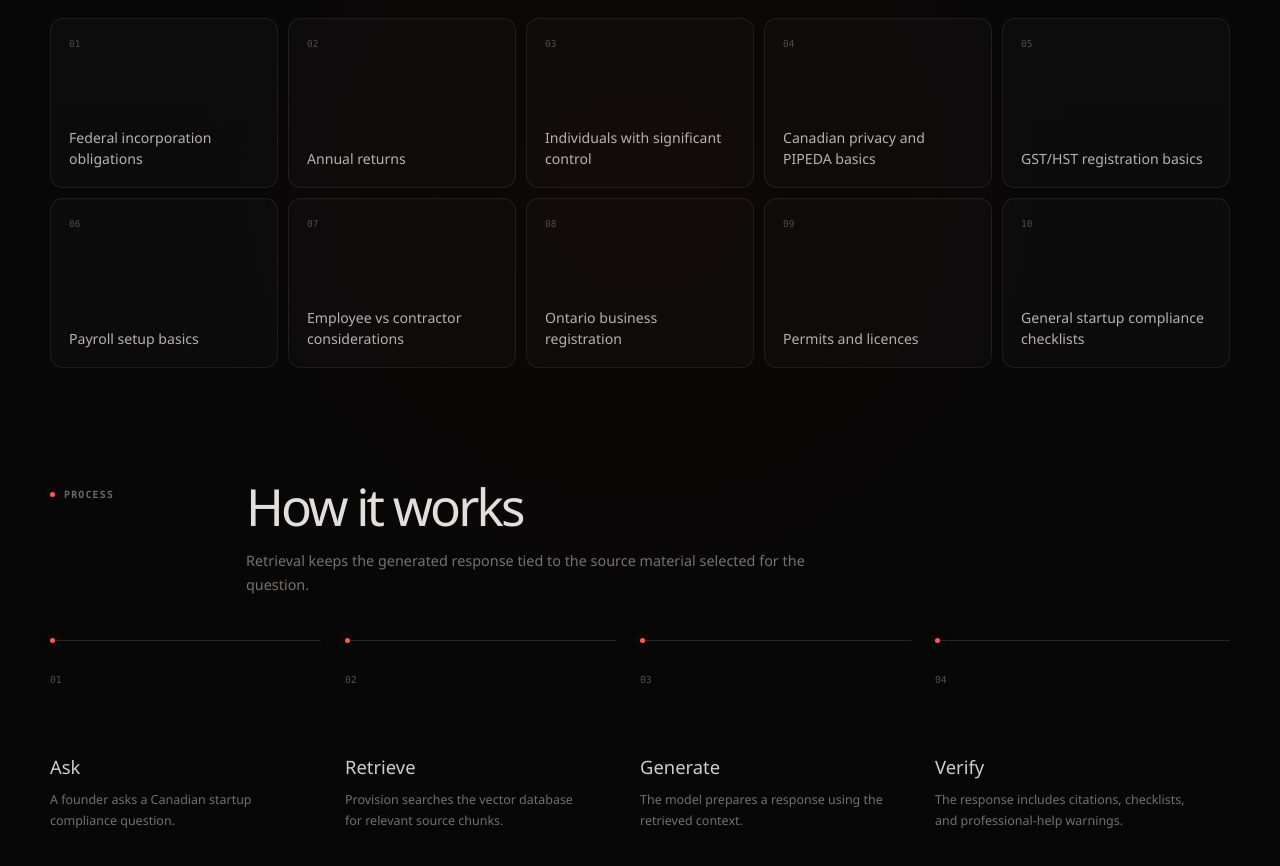
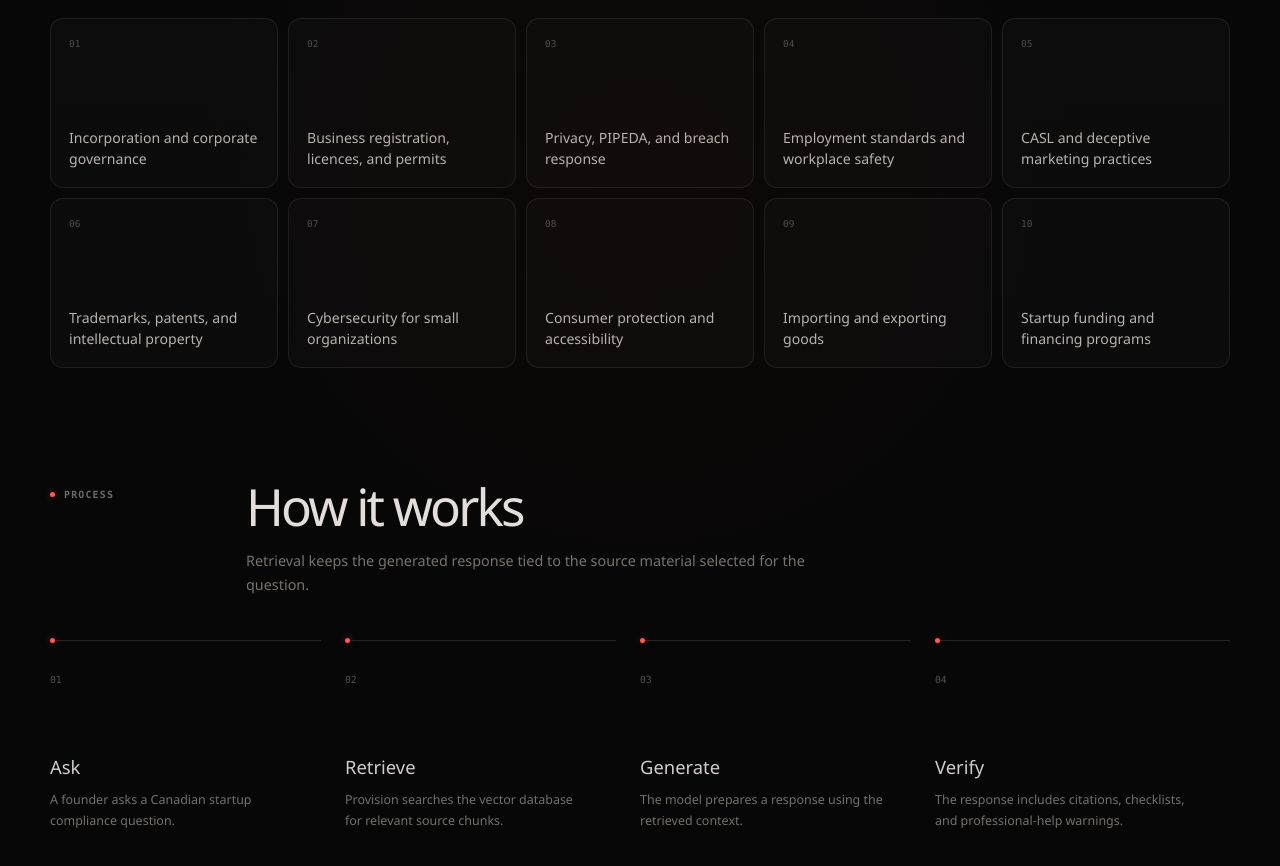
Before and after one commit to Talha-2006/Provision, a Next.js app in the folder frontend/: page /about in a window 1280 px wide. Shown: the part 1100-1966 px from the top of the page. Built offline with nearby package versions, Linux system fonts and the light colour scheme.

Commit message:
Updated topics in About page

```diff
--- a/frontend/src/app/about/page.tsx
+++ b/frontend/src/app/about/page.tsx
@@ -11,16 +11,16 @@ export const metadata: Metadata = {
 };
 
 const topics = [
-  "Federal incorporation obligations",
-  "Annual returns",
-  "Individuals with significant control",
-  "Canadian privacy and PIPEDA basics",
-  "GST/HST registration basics",
-  "Payroll setup basics",
-  "Employee vs contractor considerations",
-  "Ontario business registration",
-  "Permits and licences",
-  "General startup compliance checklists",
+  "Incorporation and corporate governance",
+  "Business registration, licences, and permits",
+  "Privacy, PIPEDA, and breach response",
+  "Employment standards and workplace safety",
+  "CASL and deceptive marketing practices",
+  "Trademarks, patents, and intellectual property",
+  "Cybersecurity for small organizations",
+  "Consumer protection and accessibility",
+  "Importing and exporting goods",
+  "Startup funding and financing programs",
 ];
 
 const steps = [
--- a/frontend/src/app/globals.css
+++ b/frontend/src/app/globals.css
@@ -1102,11 +1102,13 @@ kbd {
 }
 
 .legal-dialog-footnote {
-  margin: 12px 0 0;
-  color: #5f5a57;
-  font-family: var(--app-font-mono);
-  font-size: 0.59rem;
-  line-height: 1.45;
+  margin: 13px 0 0;
+  color: #aaa29d;
+  font-family: var(--app-font-mono);
+  font-size: 0.66rem;
+  font-weight: 500;
+  line-height: 1.5;
+  text-align: center;
 }
 
 .sources-shell {
```
